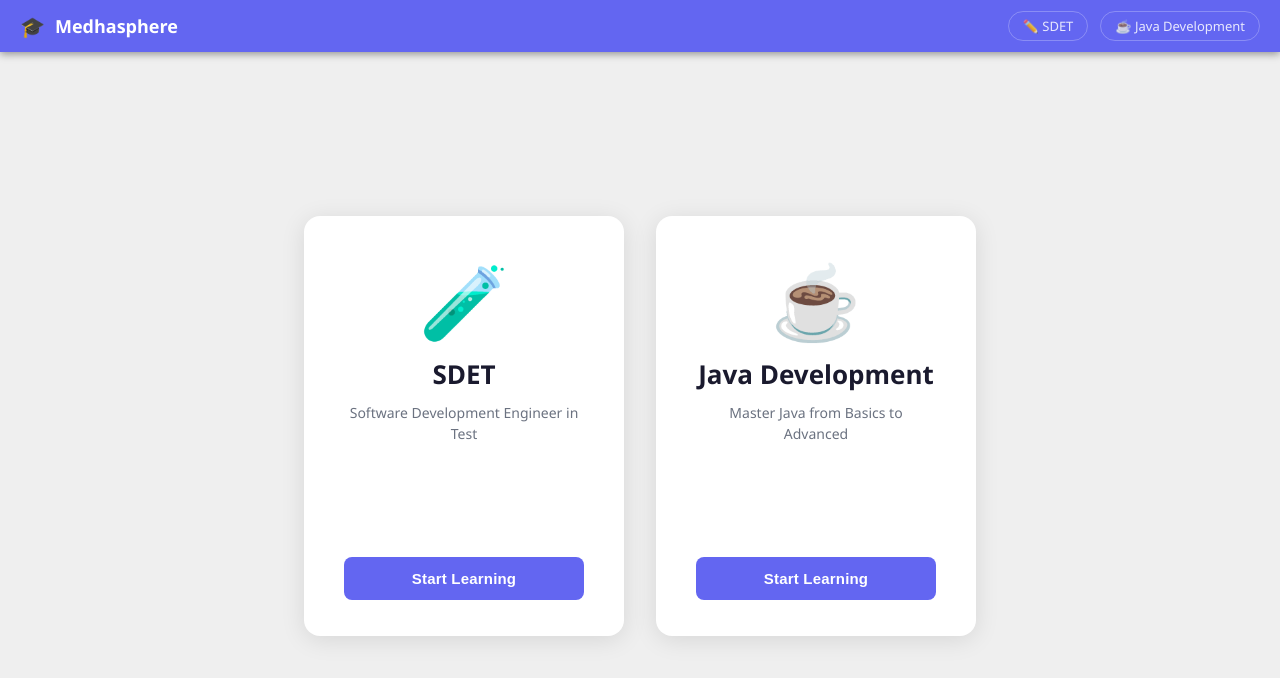
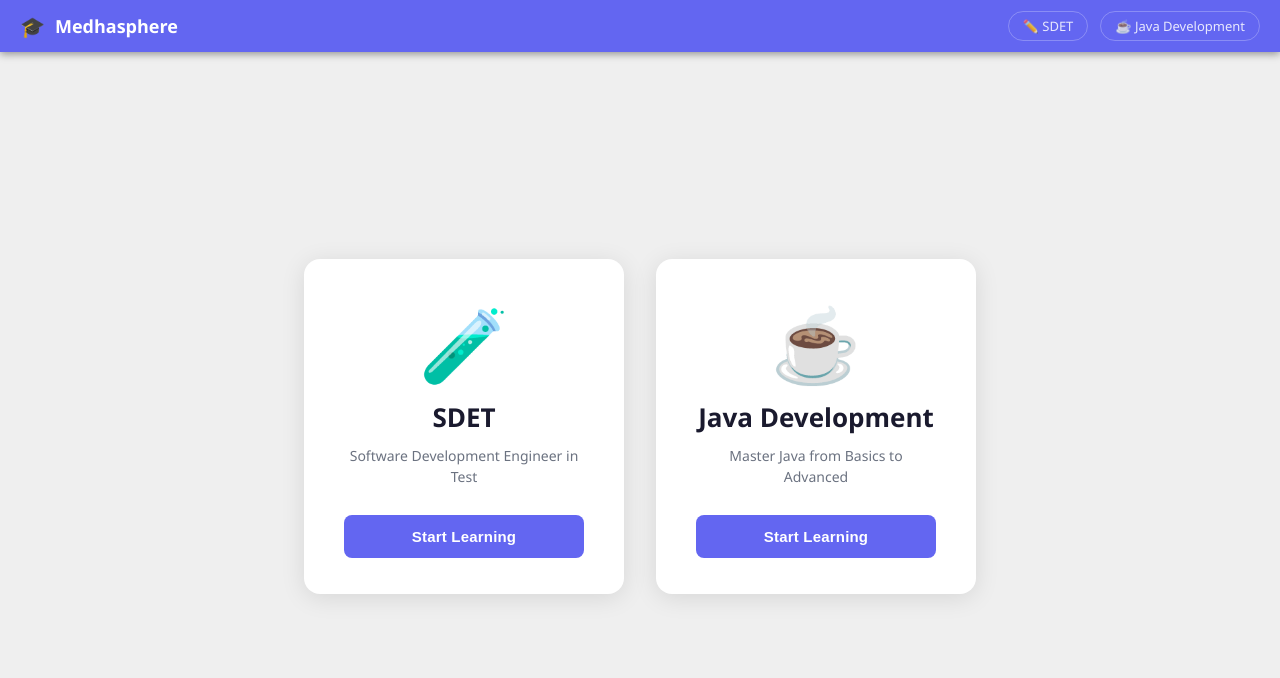
Before and after one commit to Sakshidhole04/SDET-HUB, a React (Vite) app: page / in a window 1280 px wide. Shown: the top 678 px of the page. Built offline with nearby package versions, Linux system fonts and the light colour scheme.

Commit message:
Fix landing card button alignment

```diff
--- a/src/App.css
+++ b/src/App.css
@@ -42,10 +42,6 @@
   flex-wrap: wrap;
 }
 
-.landing-cards .landing-card {
-  min-height: 420px;
-}
-
 .landing-card {
   background: #fff;
   border-radius: 16px;
@@ -81,13 +77,9 @@
 .landing-card-sub {
   font-size: 14px;
   color: #6b7280;
-  margin-bottom: 0;
+  margin-bottom: 28px;
   line-height: 1.5;
   flex: 1;
-}
-
-.landing-card .landing-btn {
-  margin-top: 28px;
 }
 
 .landing-btn {
```
